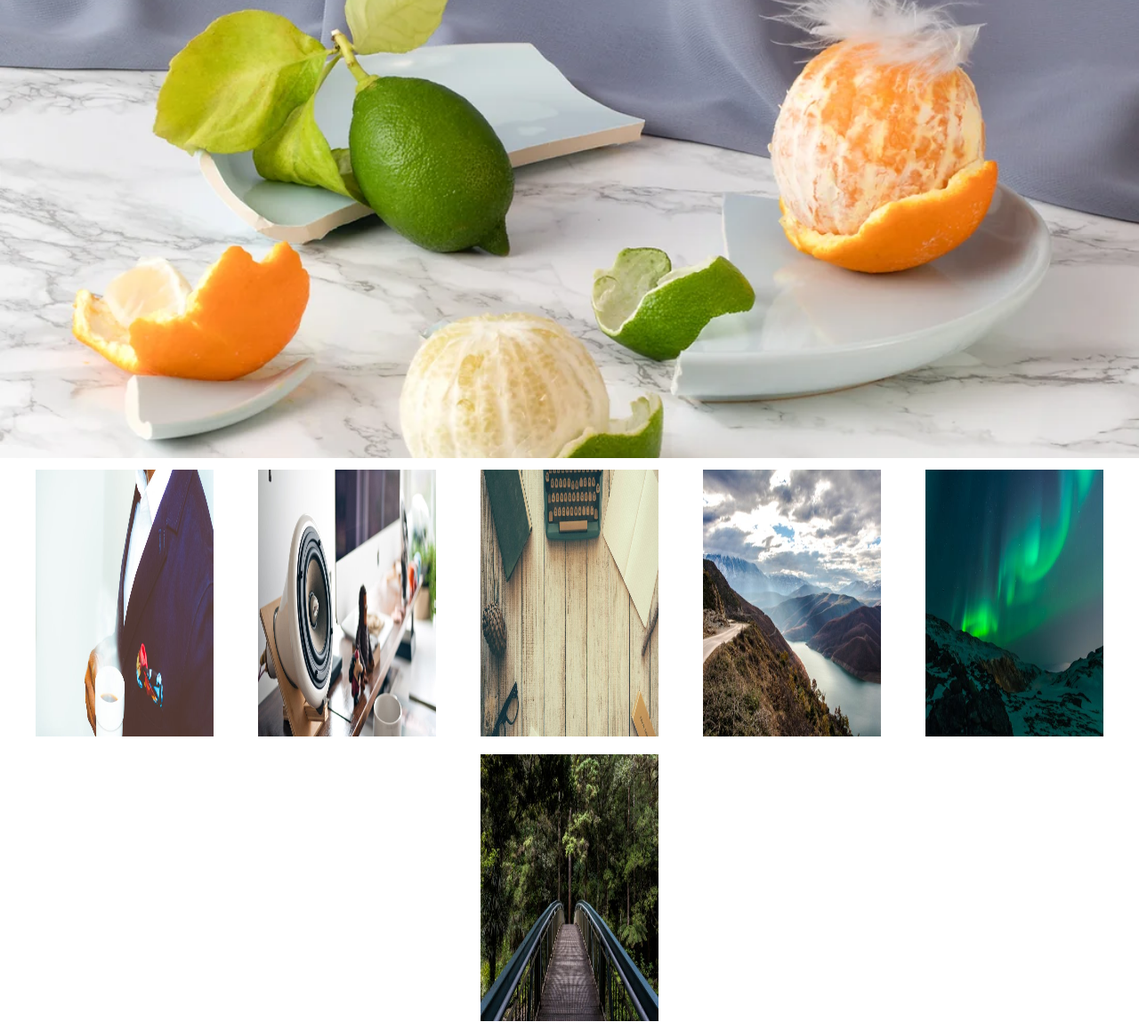
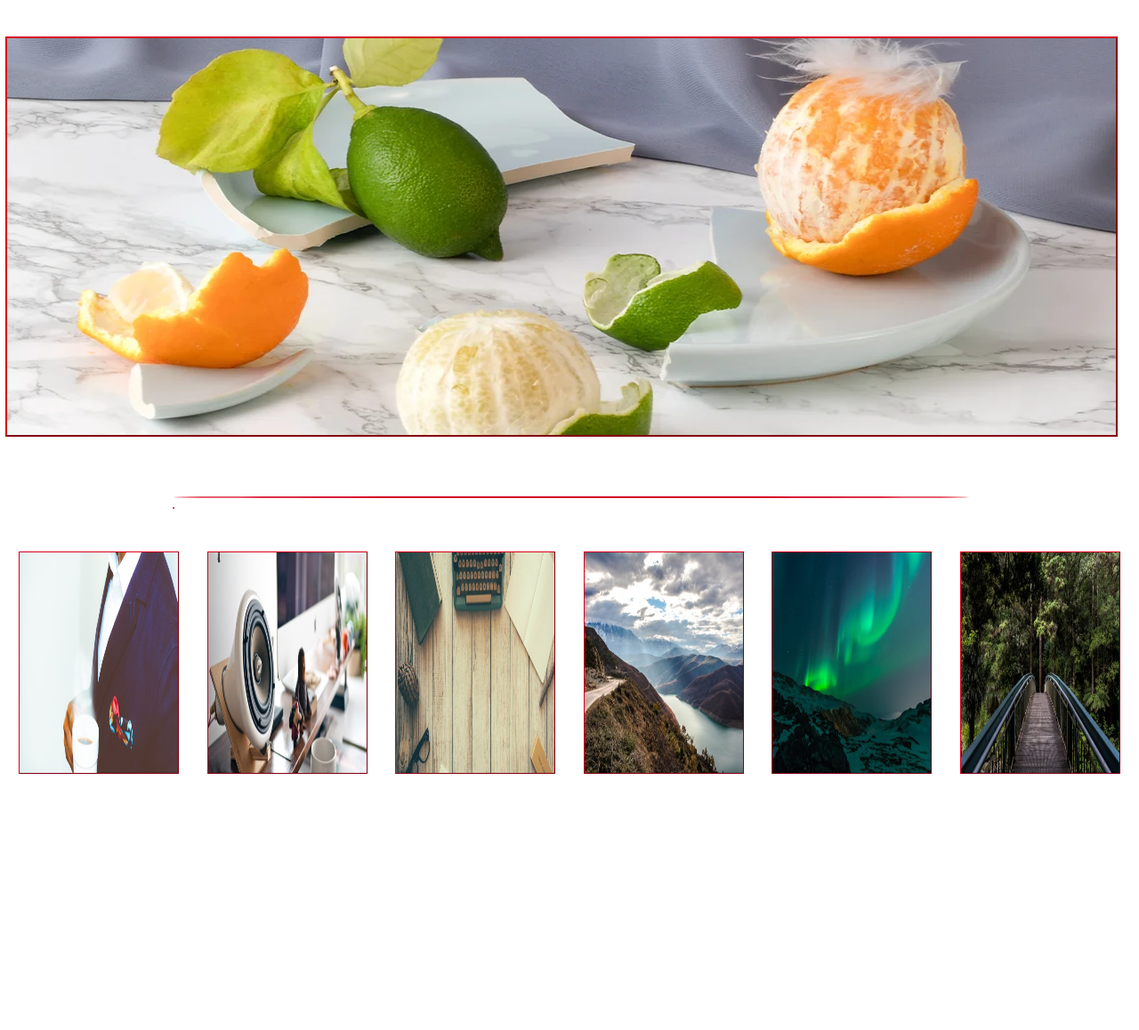
Before and after one commit to Giorgi9kirtadze/exercise_01, a plain HTML site: page index.html in a window 1280 px wide. Shown: the part 360-1518 px from the top of the page at 89% size. After the commit the page ends 1240 px from the top, so only its background shows below. Drawn offline with Linux system fonts and the light colour scheme.

Commit message:
add some design borders and propertyes ...

```diff
--- a/css/style.css
+++ b/css/style.css
@@ -1,13 +1,13 @@
 ul {
     list-style-type: none;
-    margin: 0;
-    padding: 0;
     overflow: hidden;
+
 }
 
 li {
     float: left;
     text-decoration: none;
+
 }
 
 a, header, h1, h2, h3 {
@@ -16,7 +16,11 @@ a, header, h1, h2, h3 {
 
 li a {
     display: block;
-    padding: 12px;
+    margin: 14px;
+}
+
+.main {
+    margin-top: 50px;
 }
 
 header {
@@ -25,13 +29,13 @@ header {
 }
 
 h1 {
-    padding-left: 400px;
-    padding-top: 60px;
+    padding-left: 390px;
+    padding-top: 50px;
     font-size: 72px;
 }
 h2 {
-    padding-left: 545px;
-    padding-top: 40px;
+    margin-left: 545px;
+    margin-top: 40px;
     font-size: 40px;
 
 }
@@ -49,7 +53,7 @@ img {
 
 
 .cof:hover, .son:hover, .wor:hover, .mou:hover, .lig:hover, .for:hover, .main:hover {
-    opacity: 0.5;
+    opacity: 0.7;
     cursor: pointer;
 }
 
@@ -59,7 +63,29 @@ img {
     flex-wrap: wrap;
 }
 .image-wrapper {
-    height: 300px;
-    width: 200px;
+    height: 250px;
+    width: 180px;
     margin: 10px;
+    margin-top: 60px;
+    background-color: #d6001c;
+    border: #d6001c outset 1px;
 }
+
+.border-horizontal {
+    border: #d6001c solid 1px;
+    height: 2px;
+    width: 900px;
+    background-color: #d6001c;
+    border-radius: 50%;
+    margin-top: 5%;
+    margin-left: 15%;
+
+}
+
+.main {
+    border: #d6001c outset 2px;
+    height: 450px;
+    width: 1250px;
+    margin-left: 0.5%;
+
+}
--- a/index.html
+++ b/index.html
@@ -31,7 +31,7 @@
 <img class="main" src="images/image01.PNG" alt="main-baner01">
 
 </header>
-
+<div class="border-horizontal"><a>.</a></div>
 <section>
     <div class="effect">
 
```
